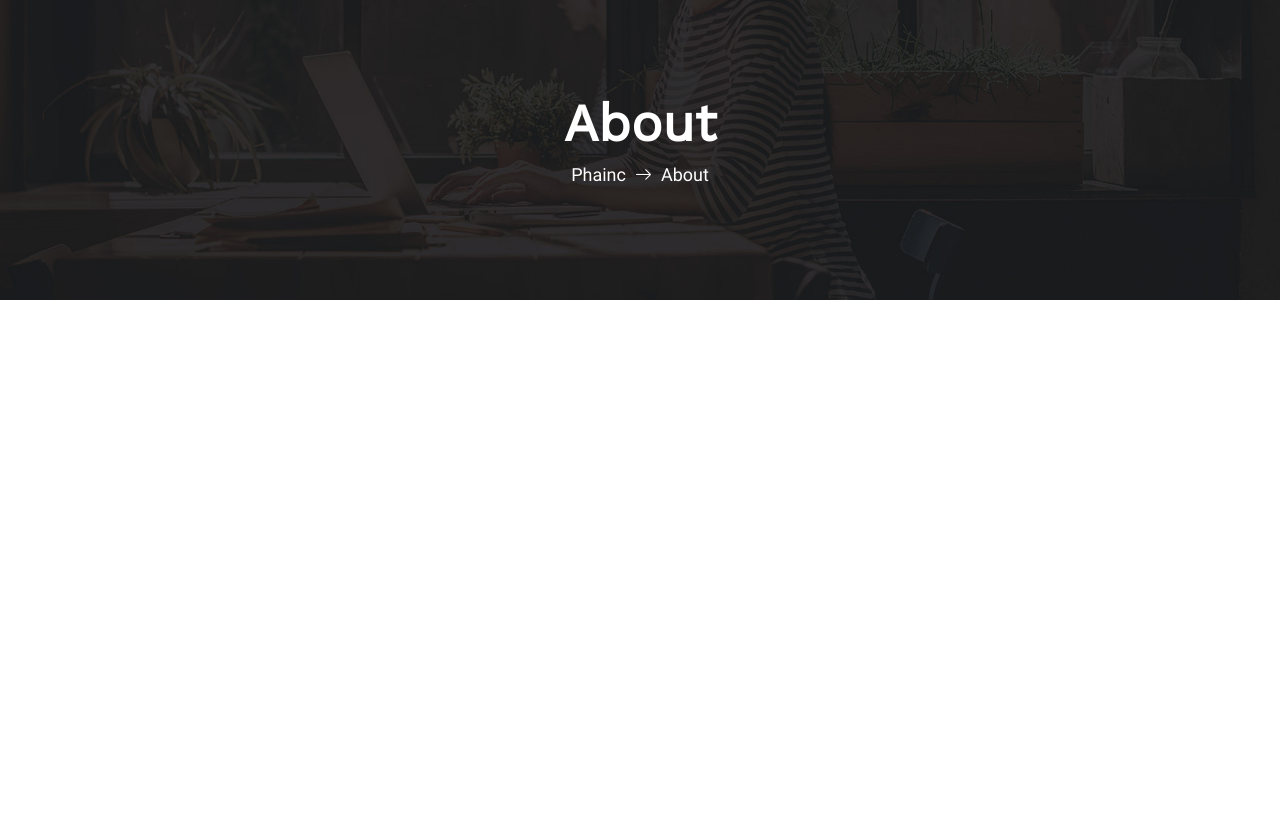
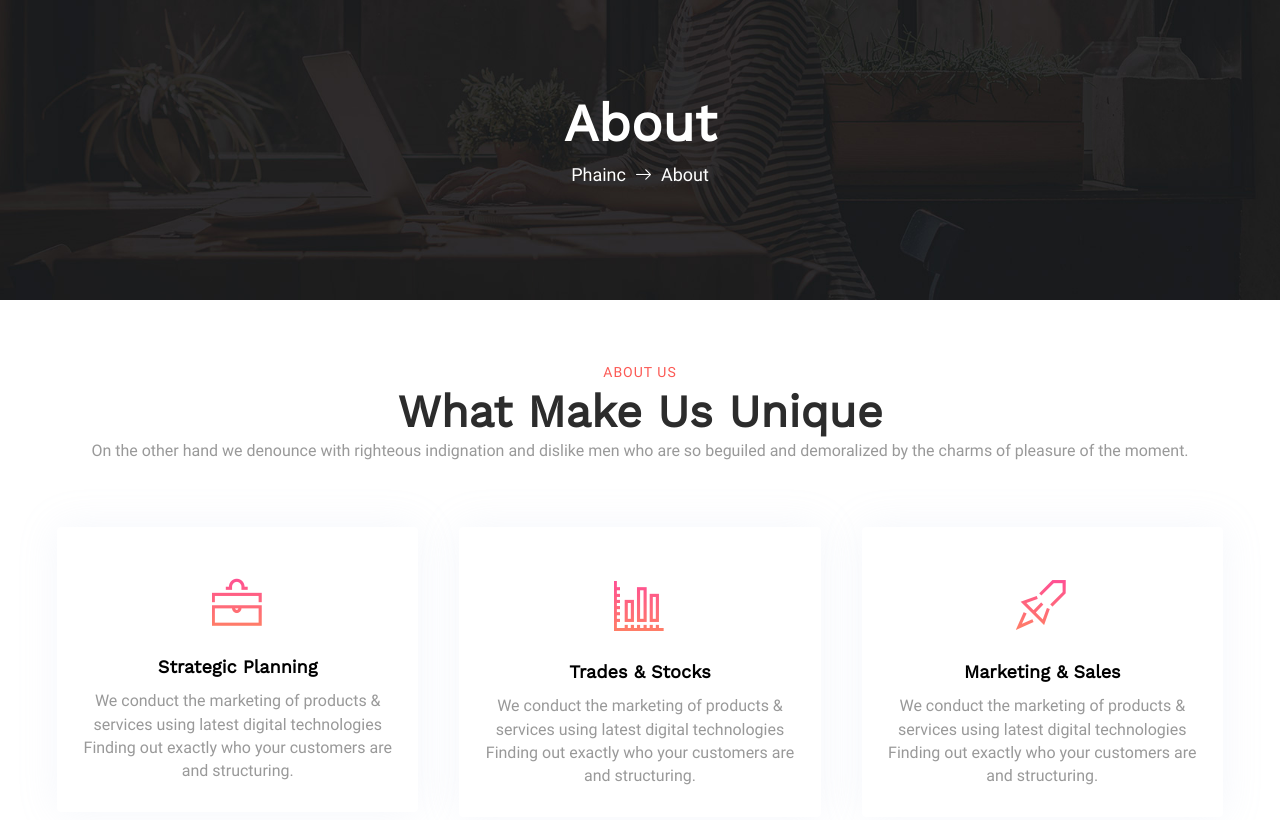
Before and after one commit to binkn/gatsbyjs, a Gatsby site in the folder phainc/: page /about in a window 1280 px wide. Shown: the top 820 px of the page. Built offline with nearby package versions, Linux system fonts and the light colour scheme; Gatsby itself is replaced by a stand-in of ours.

Commit message:
Update components

```diff
--- a/phainc/src/components/common/Author.js
+++ b/phainc/src/components/common/Author.js
@@ -11,25 +11,6 @@ import Title from './Title'
 import { Colors } from '../../themes/Colors'
 import { SIZE, WEIGHT } from '../../themes/Typography'
 
-const CustomDiv = styled.div`
-  background: ${Colors.white};
-  position: relative;
-  top: -30px;
-  margin: 0 20px;
-  text-align: center;
-  box-shadow: 0 10px 40px ${Colors.fourth};
-  padding: 20px 0;
-  border-radius: 4px;
-
-  &:hover {
-    background-image: linear-gradient(to right, ${Colors.violetRed}, ${Colors.salmon});
-
-    h2, p {
-      color: ${Colors.white};
-    }
-  }
-`
-
 /**
  * Defined component
  */
@@ -40,7 +21,8 @@ const Author = React.memo(props => {
     descriptionText,
     src,
     alt,
-    customStyle
+    customStyle,
+    isHome
   } = props
 
   const {
@@ -50,6 +32,33 @@ const Author = React.memo(props => {
     descriptionStyle,
     wrapperStyle
   } = customStyle
+
+  const CustomDiv = isHome ?
+    styled.div`
+      background: ${Colors.white};
+      position: relative;
+      top: -30px;
+      margin: 0 20px;
+      text-align: center;
+      box-shadow: 0 10px 40px ${Colors.fourth};
+      padding: 20px 0;
+      border-radius: 4px;
+
+      &:hover {
+        background-image: linear-gradient(to right, ${Colors.violetRed}, ${Colors.salmon});
+
+        h2, p {
+          color: ${Colors.white};
+        }
+      }
+    ` :
+    styled.div`
+      &:hover {
+        h2 {
+          color: ${Colors.carnation};
+        }
+      }
+    `
 
   return (
     <div
@@ -102,7 +111,8 @@ Author.propTypes = {
   alt: PropTypes.string,
   customStyle: PropTypes.object,
   titleText: PropTypes.string,
-  descriptionText: PropTypes.string
+  descriptionText: PropTypes.string,
+  isHome: PropTypes.bool
 }
 
 // Defined default Props
@@ -112,5 +122,6 @@ Author.defaultProps = {
   alt: '',
   customStyle: {},
   titleText: '',
-  descriptionText: ''
+  descriptionText: '',
+  isHome: true
 }
--- a/phainc/src/components/common/Card.js
+++ b/phainc/src/components/common/Card.js
@@ -22,7 +22,8 @@ const Card = React.memo(props => {
     src,
     alt,
     titleText,
-    descriptionText
+    descriptionText,
+    isButton
   } = props
 
   const {
@@ -61,6 +62,7 @@ const Card = React.memo(props => {
         }}
       />
 
+      {isButton &&
         <Button
           src={Icons.moveIcon}
           alt='move icon'
@@ -76,6 +78,7 @@ const Card = React.memo(props => {
             }
           }}
         />
+      }
     </article>
   )
 })
@@ -96,11 +99,11 @@ export default styled(Card)`
     &:hover {
       transform: translateY(-10px);
     }
-    `};
 
     &:nth-child(2) {
     margin-top: -50px;
     }
+  `}
 `
 
 // Defined Props Types
@@ -111,7 +114,8 @@ Card.propTypes = {
   alt: PropTypes.string,
   titleText: PropTypes.string,
   descriptionText: PropTypes.string,
-  type: PropTypes.string
+  type: PropTypes.string,
+  isButton: PropTypes.bool
 }
 
 // Defined default Props
@@ -122,5 +126,6 @@ Card.defaultProps = {
   alt: '',
   titleText: '',
   descriptionText: '',
-  type: ''
+  type: '',
+  isButton: true
 }
--- a/phainc/src/components/common/List.js
+++ b/phainc/src/components/common/List.js
@@ -22,8 +22,8 @@ const List = React.memo(props => {
   const { wrapperStyle, liStyle, imgStyle } = customStyle
 
   const Wrapper = (isOrdered ? styled.ol`` : styled.ul``).extend`
-  list-style: ${isOrdered ? 'decimal': 'none' };
-  padding: 0;
+    list-style: ${isOrdered ? 'decimal' : 'none' };
+    padding: 0;
 `
 
   return (
--- a/phainc/src/components/partner/Partner.js
+++ b/phainc/src/components/partner/Partner.js
@@ -23,7 +23,9 @@ const Partner = React.memo(() => {
     <Container
       customStyle={{
         marginTop: '50px',
-        marginBottom: '50px'
+        marginBottom: '50px',
+        display: 'flex',
+        justifyContent: 'space-around'
       }}
     >
       {partner.map(item => (
--- a/phainc/src/components/service/Service.js
+++ b/phainc/src/components/service/Service.js
@@ -1,13 +1,11 @@
 import React from 'react'
+import PropTypes from 'prop-types'
 import styled from 'styled-components'
 
 // components
 import Card from '../common/Card'
 import Container from '../common/Container'
 import Heading from '../common/Heading'
-
-// data
-import DataService from '../../constants/service'
 
 const CustomDiv = styled.div`
   text-align: center;
@@ -18,8 +16,14 @@ const CustomDiv = styled.div`
 /**
  * Defined component
  */
-const Service = React.memo(() => {
-  const { services, infoService } = DataService
+const Service = React.memo(props => {
+  const {
+    services,
+    infoService,
+    customStyleHeading,
+    typeCard,
+    isButton
+  } = props
 
   return (
     <Container>
@@ -28,21 +32,14 @@ const Service = React.memo(() => {
         descriptionText={infoService.descriptionText}
         isExtend
         extendText={infoService.extendText}
-        customStyle={{
-          headingStyle: {
-            marginTop: '60px',
-            marginBottom: '120px'
-          },
-          titleStyle: {
-            textAlign: 'center'
-          }
-        }}
+        customStyle={customStyleHeading}
       />
       <CustomDiv>
         {services.map(item => (
           <Card
+            isButton={isButton}
             key={item.id}
-            type='transform'
+            type={typeCard}
             src={item.src}
             alt={item.alt}
             titleText={item.titleText}
@@ -54,5 +51,22 @@ const Service = React.memo(() => {
   )
 })
 
-// Defined styled component
 export default Service
+
+// Defined Props Types
+Service.propTypes = {
+  customStyleHeading: PropTypes.object,
+  services: PropTypes.string,
+  infoService: PropTypes.string,
+  typeCard: PropTypes.string,
+  isButton: PropTypes.bool
+}
+
+// Defined default Props
+Service.defaultProps = {
+  customStyle: {},
+  services: '',
+  infoService: '',
+  typeCard: '',
+  isButton: true
+}
--- a/phainc/src/components/team/Team.js
+++ b/phainc/src/components/team/Team.js
@@ -1,5 +1,6 @@
 import React from 'react'
 import styled from 'styled-components'
+import PropTypes from 'prop-types'
 
 // components
 import Author from '../common/Author'
@@ -18,7 +19,7 @@ const CustomDiv = styled.div`
 /**
  * Defined component
  */
-const Team = React.memo(() => {
+const Team = React.memo(props => {
   const { teams, infoTeam } = DataTeam
 
   return (
@@ -45,6 +46,7 @@ const Team = React.memo(() => {
         {teams.map(item => (
           <Author
             key={item.id}
+            isHome={props.isHome}
             src={item.src}
             alt={item.alt}
             titleText={item.titleText}
@@ -56,5 +58,14 @@ const Team = React.memo(() => {
   )
 })
 
-// Defined styled component
 export default Team
+
+// Defined Props Types
+Team.propTypes = {
+  isHome: PropTypes.bool
+}
+
+// Defined default Props
+Team.defaultProps = {
+  isHome: true
+}
--- a/phainc/src/constants/service.js
+++ b/phainc/src/constants/service.js
@@ -6,6 +6,11 @@ const DataService = {
     titleText: 'Our Services',
     descriptionText: 'We provide all kind service',
     extendText: 'Improve him believe opinion offered met and end cheered forbade. Friendly as stronger speedily by recurred.'
+  },
+  aboutService: {
+    titleText: 'ABOUT US',
+    descriptionText: 'What Make Us Unique',
+    extendText: 'On the other hand we denounce with righteous indignation and dislike men who are so beguiled and demoralized by the charms of pleasure of the moment.'
   },
   services: [
     {
@@ -29,6 +34,29 @@ const DataService = {
       titleText: 'Trades & Stocks',
       descriptionText: 'Managing change effectively is a source of competitive advantage, yet few organizations do it well.'
     }
+  ],
+  listServices: [
+    {
+      id: 1,
+      src: Icons.case,
+      alt: 'case',
+      titleText: 'Strategic Planning',
+      descriptionText: 'We conduct the marketing of products & services using latest digital technologies Finding out exactly who your customers are and structuring.'
+    },
+    {
+      id: 2,
+      src: Icons.map,
+      alt: 'map',
+      titleText: 'Trades & Stocks',
+      descriptionText: 'We conduct the marketing of products & services using latest digital technologies Finding out exactly who your customers are and structuring.'
+    },
+    {
+      id: 3,
+      src: Icons.rocket,
+      alt: 'rocket',
+      titleText: 'Marketing & Sales',
+      descriptionText: 'We conduct the marketing of products & services using latest digital technologies Finding out exactly who your customers are and structuring.'
+    }
   ]
 }
 
--- a/phainc/src/pages/about.js
+++ b/phainc/src/pages/about.js
@@ -5,8 +5,18 @@ import Images from '../themes/Images'
 
 // components
 import Banner from '../components/banner/Banner'
+import Service from '../components/service/Service'
+import Career from '../components/career/Career'
+import Team from '../components/team/Team'
+import Partner from '../components/partner/Partner'
 
-const About = () => (
+// data
+import DataService from '../constants/service'
+
+const About = () => {
+  const { aboutService, listServices } = DataService
+
+  return (
     <div>
       <Banner
         type='other'
@@ -16,7 +26,32 @@ const About = () => (
         padding='65px 0'
         heightBg='300px'
       />
+
+      <Service
+        services={listServices}
+        infoService={aboutService}
+        isButton={false}
+        customStyleHeading={{
+          headingStyle: {
+            marginTop: '60px',
+            marginBottom: '65px'
+          },
+          titleStyle: {
+            textAlign: 'center'
+          }
+        }}
+      />
+
+      <Career />
+
+      <Team
+        isHome={false}
+      />
+
+      <Partner />
+
     </div>
   )
+}
 
 export default About
--- a/phainc/src/pages/services.js
+++ b/phainc/src/pages/services.js
@@ -5,6 +5,7 @@ import Images from '../themes/Images'
 
 // components
 import Banner from '../components/banner/Banner'
+import Business from '../components/business/Business'
 
 const Services = () => (
   <div>
@@ -16,6 +17,9 @@ const Services = () => (
       padding='65px 0'
       heightBg='300px'
     />
+
+    <Business />
+
   </div>
 )
 
```
Also changed, not shown: phainc/src/pages/index.js (+19 -1 lines). Lines whose indentation alone changed are shown as unchanged.
